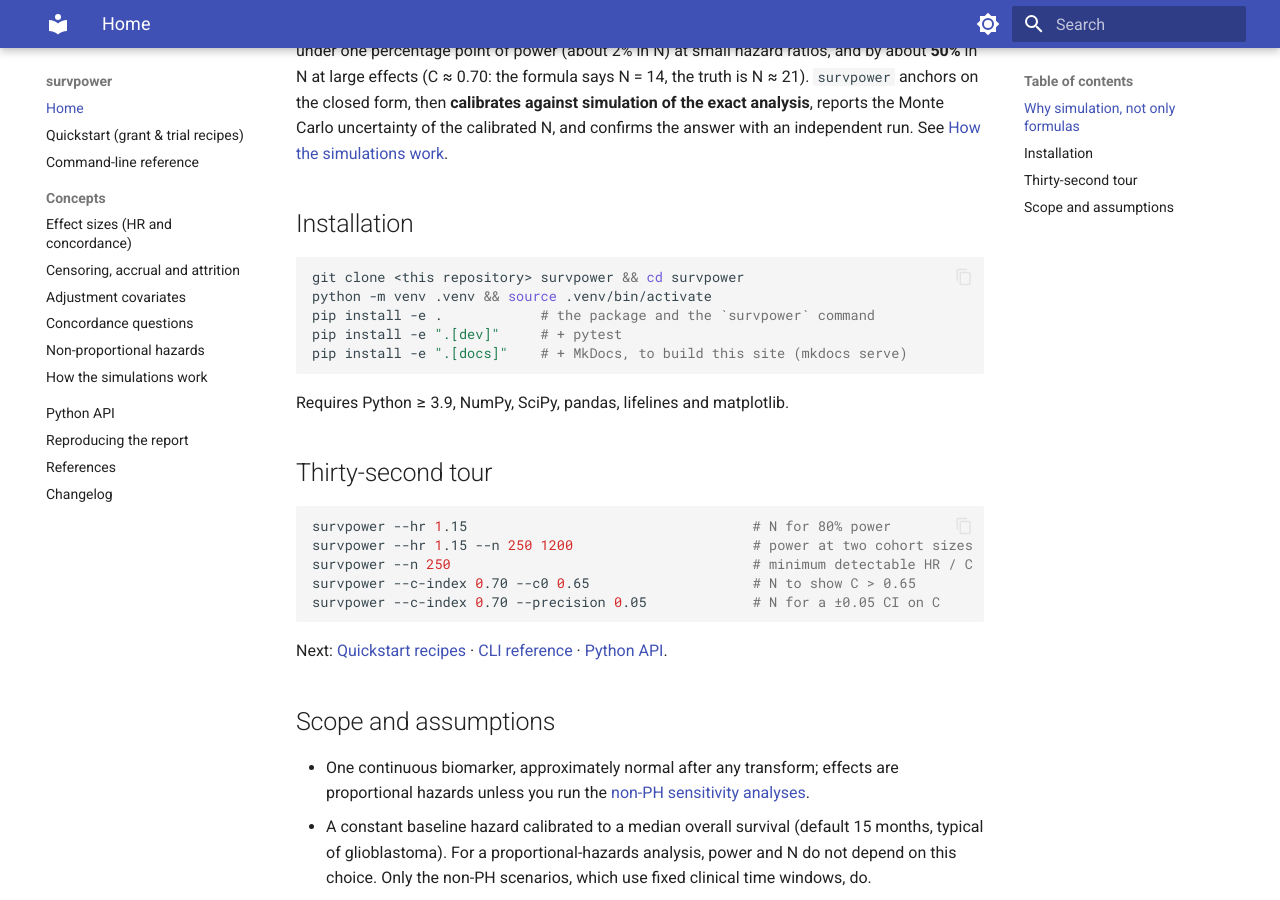
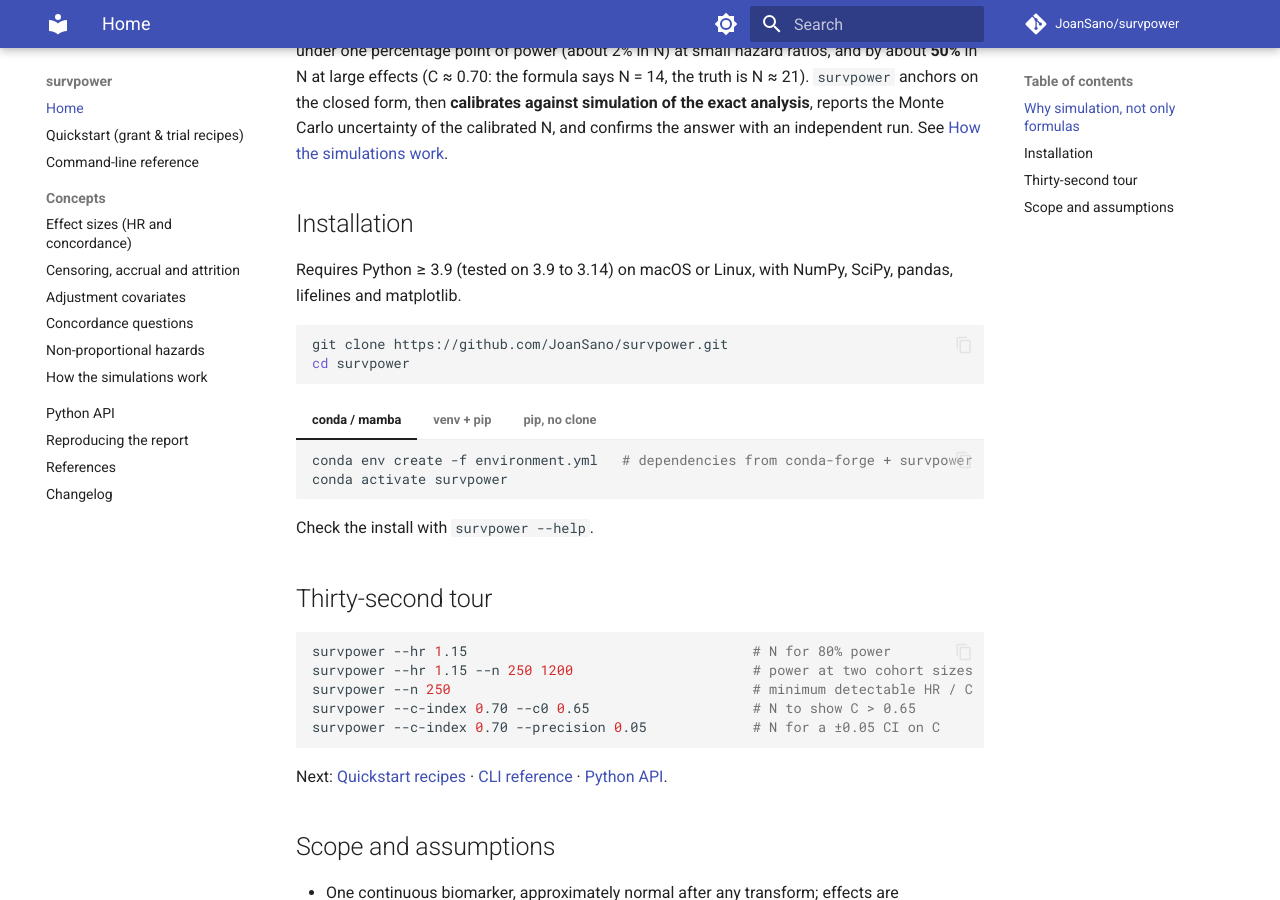
Before and after one commit to JoanSano/survpower, an MkDocs documentation site: the page built from docs/index.md, in a window 1280 px wide and 900 px high, scrolled down 869 px. Built offline with MkDocs 1.6.1 and Material for MkDocs 9.7.7, drawn with Linux system fonts in a browser that asks for light colours; comment, search, counter and statistics services are not loaded.

Commit message:
Add conda environment, GitHub Pages docs and CI tests
- environment.yml (conda-forge) and conda / venv / pip install instructions
- docs workflow: build MkDocs and publish to GitHub Pages on push to main
- tests workflow: pytest on Ubuntu and macOS, Python 3.9 and 3.13
- site_url / repo_url and docs link + badges in the README

Co-Authored-By: Claude Opus 5.5 <noreply@anthropic.com>

````diff
--- a/docs/index.md
+++ b/docs/index.md
@@ -39,15 +39,38 @@ confirms the answer with an independent run. See
 
 ## Installation
 
+Requires Python ≥ 3.9 (tested on 3.9 to 3.14) on macOS or Linux, with NumPy,
+SciPy, pandas, lifelines and matplotlib.
+
 ```bash
-git clone <this repository> survpower && cd survpower
-python -m venv .venv && source .venv/bin/activate
-pip install -e .            # the package and the `survpower` command
-pip install -e ".[dev]"     # + pytest
-pip install -e ".[docs]"    # + MkDocs, to build this site (mkdocs serve)
+git clone https://github.com/JoanSano/survpower.git
+cd survpower
 ```
 
-Requires Python ≥ 3.9, NumPy, SciPy, pandas, lifelines and matplotlib.
+=== "conda / mamba"
+
+    ```bash
+    conda env create -f environment.yml   # dependencies from conda-forge + survpower
+    conda activate survpower
+    ```
+
+=== "venv + pip"
+
+    ```bash
+    python3 -m venv .venv
+    source .venv/bin/activate
+    pip install -e .            # the package and the `survpower` command
+    pip install -e ".[dev]"     # + pytest
+    pip install -e ".[docs]"    # + MkDocs, to build this site (mkdocs serve)
+    ```
+
+=== "pip, no clone"
+
+    ```bash
+    pip install git+https://github.com/JoanSano/survpower.git
+    ```
+
+Check the install with `survpower --help`.
 
 ## Thirty-second tour
 
--- a/mkdocs.yml
+++ b/mkdocs.yml
@@ -1,6 +1,8 @@
 site_name: survpower
 site_description: Power and sample-size planning for continuous biomarkers under the Cox model
-repo_name: survpower
+site_url: https://joansano.github.io/survpower/
+repo_url: https://github.com/JoanSano/survpower
+repo_name: JoanSano/survpower
 
 theme:
   name: material
@@ -42,6 +44,7 @@ markdown_extensions:
   - toc: { permalink: true }
   - pymdownx.details
   - pymdownx.superfences
+  - pymdownx.tabbed: { alternate_style: true }
   - pymdownx.arithmatex: { generic: true }
 
 extra_javascript:
````
Also changed, not shown: README.md (+32 -2 lines), environment.yml (added, +22 -0 lines), 2 other files.
